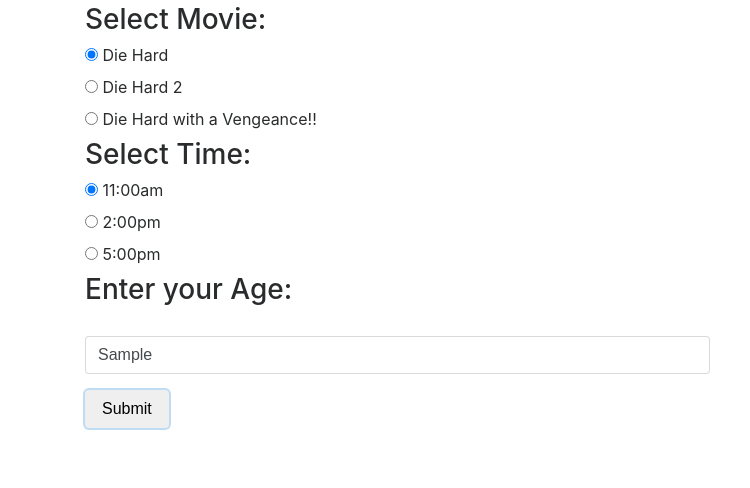
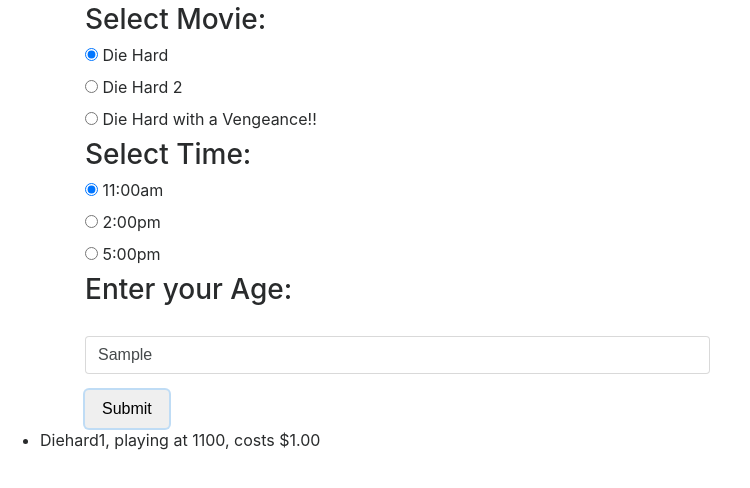
Before and after one commit to q4hmad/movie-ticket, a plain HTML site: page ticket.html in a window 1280 px wide. Both pictures are taken after typing "Sample" into the empty fields and a click on the button "Submit". Shown: the part 98-586 px from the top of the page, without its empty margins (0-750 px from the left). Drawn offline with Linux system fonts and the light colour scheme.

Commit message:
form now outputs onto the page

```diff
--- a/js/scripts.js
+++ b/js/scripts.js
@@ -19,7 +19,7 @@
 
 //Uswer interface logic
 $(document).ready(function() {
-  $("form#movieTicket").submit(function(event) {
+  $("#movieTicket").submit(function(event) {
   event.preventDefault();
 
   var movie = $("input:radio[name=movie]:checked").val();
@@ -27,6 +27,8 @@
   var age = parseInt($("input.enter-age").val());
   var ticketInfo = new Ticket(movie, time, age);
   console.log(ticketInfo.ticketPrice());
+  var result = (ticketInfo.ticketPrice());
+  $("#surveyResult").append("<li>" + result + "</li>");
 
 
   });
--- a/ticket.html
+++ b/ticket.html
@@ -62,6 +62,9 @@
   </div>
   </form>
   </div>
+   <ul id="surveyResult"></ul>
+
+  </div>
 </body>
 
 </html>
```
